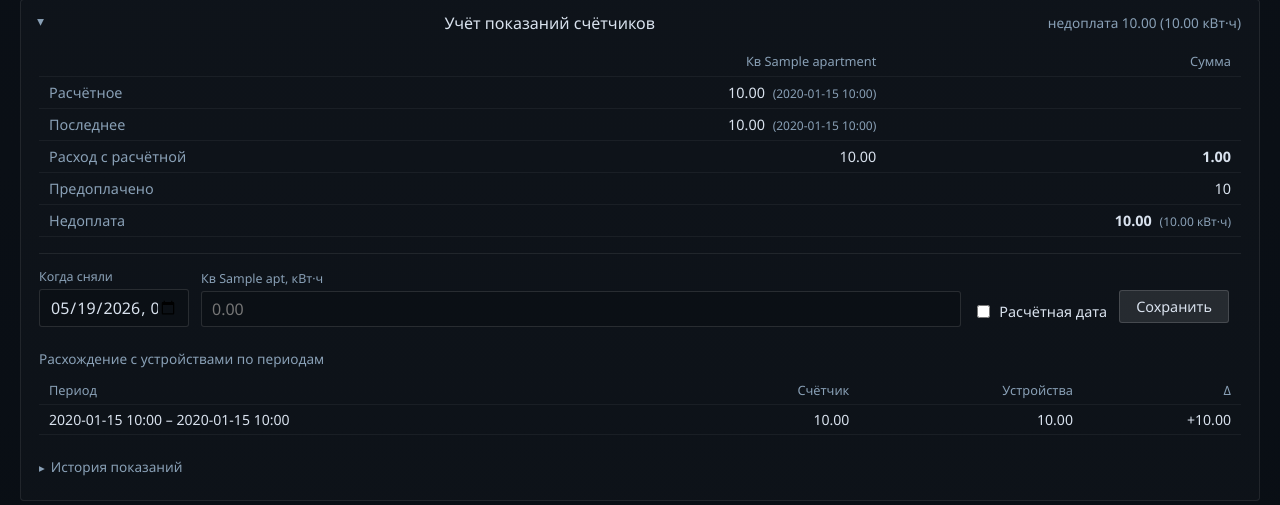
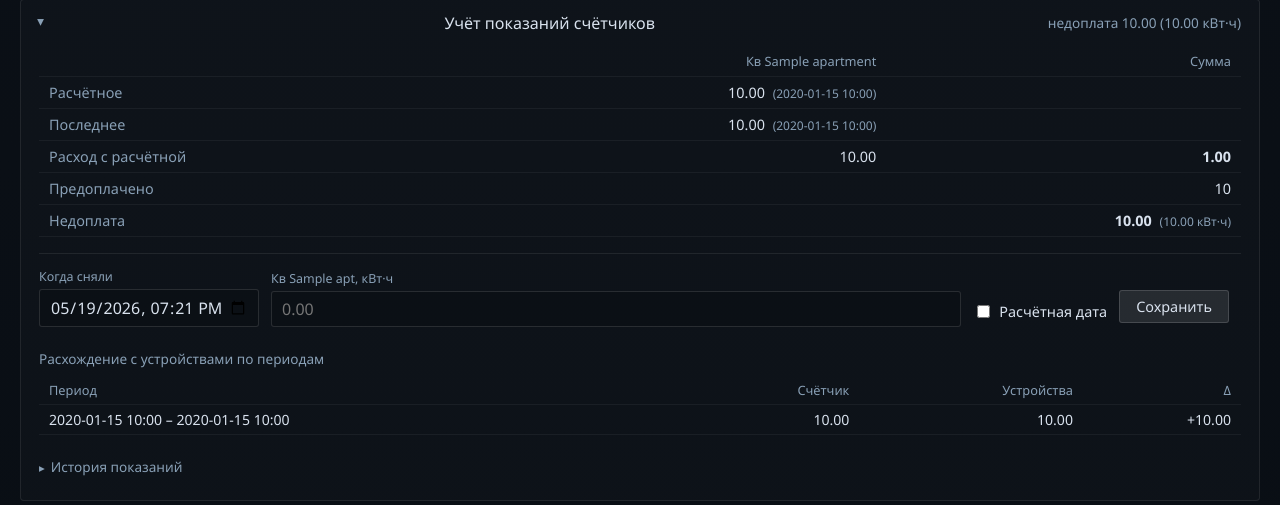
Before and after one commit to shn-moto/power-meter, a FastAPI app: template templates/index.html in a window 1280 px wide, after a click that opens the changed part. Shown: the part 879-1384 px from the top of the page. Run offline with FastAPI, Linux system fonts and the light colour scheme; the template is opened without the code that fills it: most values are stand-ins (such as "Sample title", 1, 10 or a date in 2020); grey boxes marked "Sample" are stand-in pictures; data that the repository does not hold is empty; parts of the project's set-up code (start-up, migrations or seed data) failed here and were passed over; some libraries are stand-ins or nearby versions.

Commit message:
Widen datetime-local meter input so the time portion fits

```diff
--- a/static/app.css
+++ b/static/app.css
@@ -1513,7 +1513,8 @@ button:hover {
     min-width: 0;
 }
 
-.meter-field-date { flex: 0 0 150px; }
+.meter-field-date { flex: 0 0 220px; }
+.meter-field-date input { min-width: 200px; }
 
 .meter-field > span {
     font-size: 0.78rem;
```
